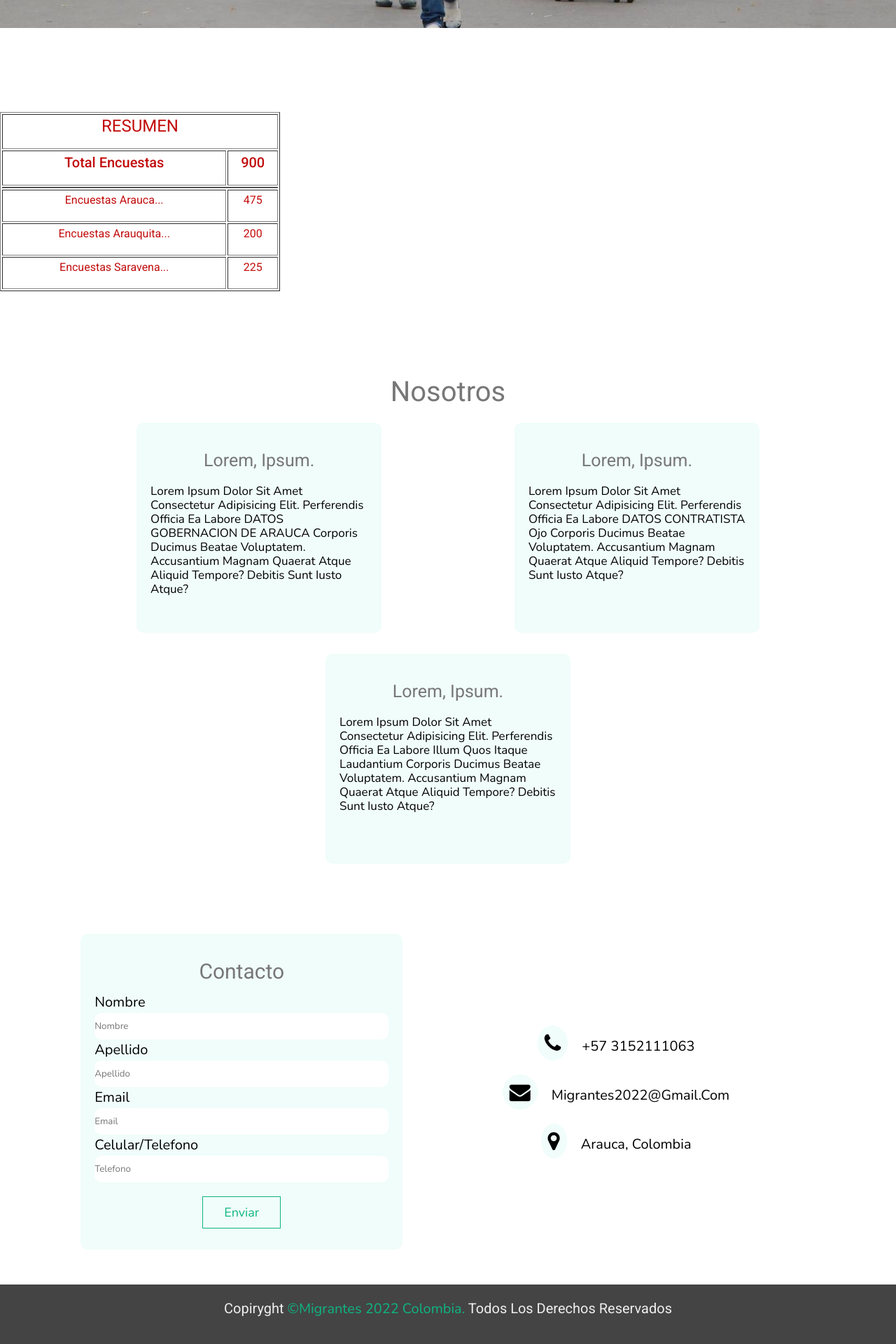
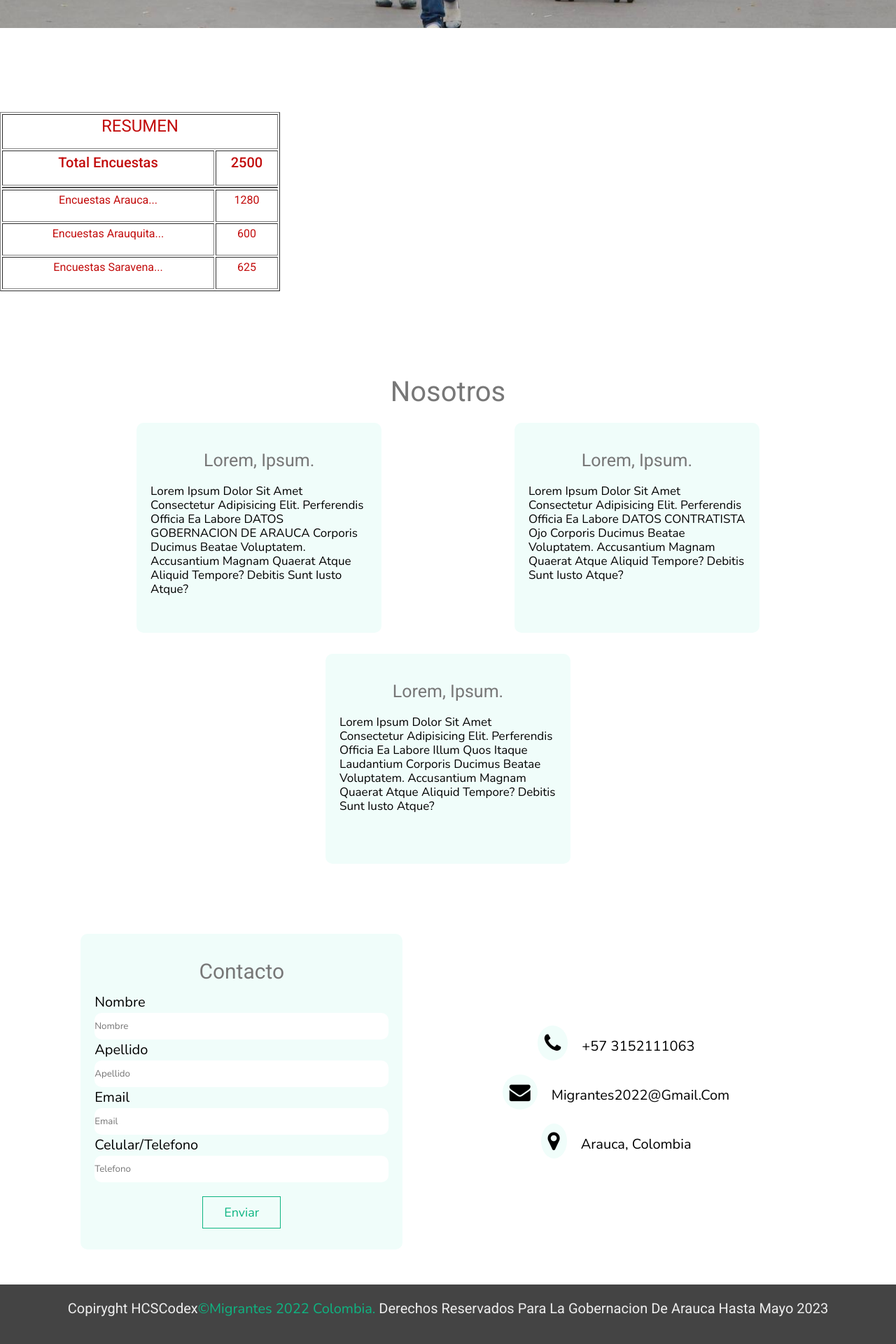
Before and after one commit to Christianlazo11/Frontend_Migrantes, an Angular app: page /inicio in a window 1280 px wide. Shown: the part 680-2600 px from the top of the page at 70% size. Built offline with nearby package versions, Linux system fonts and the light colour scheme; a web font is replaced by a local one.

Commit message:
cambioshd010520224

```diff
--- a/src/app/modules/survey/edit-survey/edit-survey.component.ts
+++ b/src/app/modules/survey/edit-survey/edit-survey.component.ts
@@ -338,8 +338,6 @@ export class EditSurveyComponent implements OnInit {
     }
 
   }
-
-
 
   constructor(
     private fb: FormBuilder,
--- a/src/app/templates/footer/footer.component.html
+++ b/src/app/templates/footer/footer.component.html
@@ -1,6 +1,6 @@
 <section class="footer" id="footer">
   <h3>
-    copiryght <span>©migrantes 2022 colombia.</span> todos los derechos
-    reservados
+    copiryght HCSCodex<span>©migrantes 2022 colombia.</span> Derechos
+    reservados para la Gobernacion de Arauca hasta Mayo 2023
   </h3>
 </section>
--- a/src/app/templates/home/home.component.ts
+++ b/src/app/templates/home/home.component.ts
@@ -9,10 +9,10 @@ import { SurveyService } from 'src/app/services/survey.service';
 })
 export class HomeComponent implements OnInit {
 
-total_encuestas: number=900;
-encuestas_Arauca: number=475;
-encuestas_Arauquita: number=200;
-encuestas_Saravena: number=225;
+total_encuestas: number=2500;
+encuestas_Arauca: number=1280;
+encuestas_Arauquita: number=600;
+encuestas_Saravena: number=625;
 
   @HostListener('window:beforeunload')
   onUnLoad(){
--- a/src/app/templates/navbar/navbar.component.html
+++ b/src/app/templates/navbar/navbar.component.html
@@ -1,6 +1,6 @@
 <header class="header">
   <a href="index.html" class="logo">
-    <p>Migrantes <span>2022</span></p>
+    <p>Gobernación de Arauca <span>2022</span></p>
   </a>
 
   <div (click)="responsiveNav()" id="menu-btn" class="fa fa-bars"></div>
```
